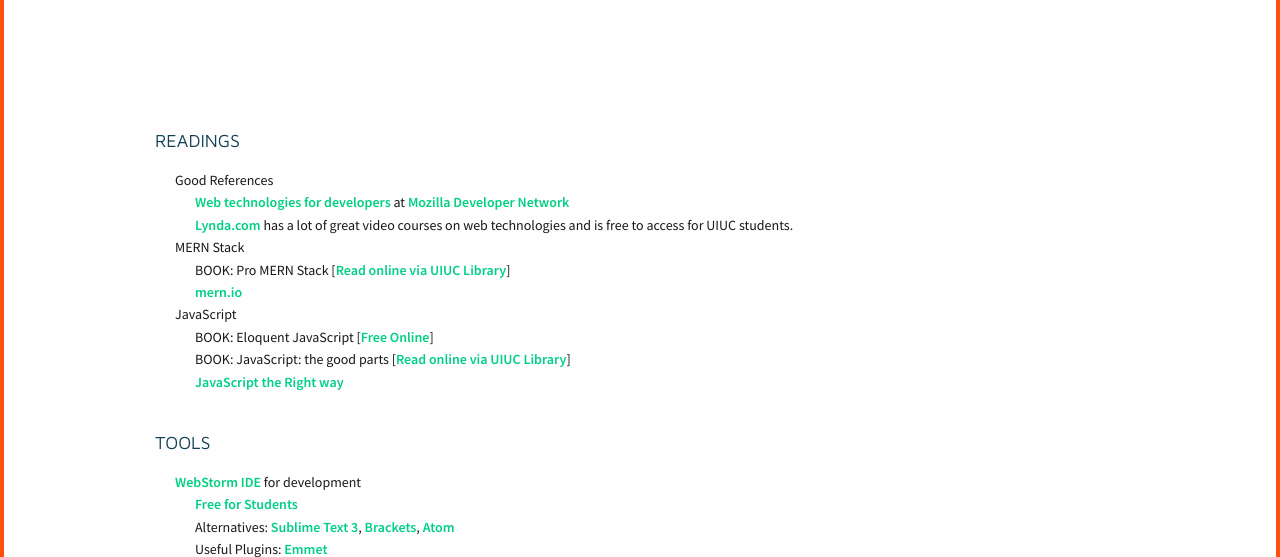
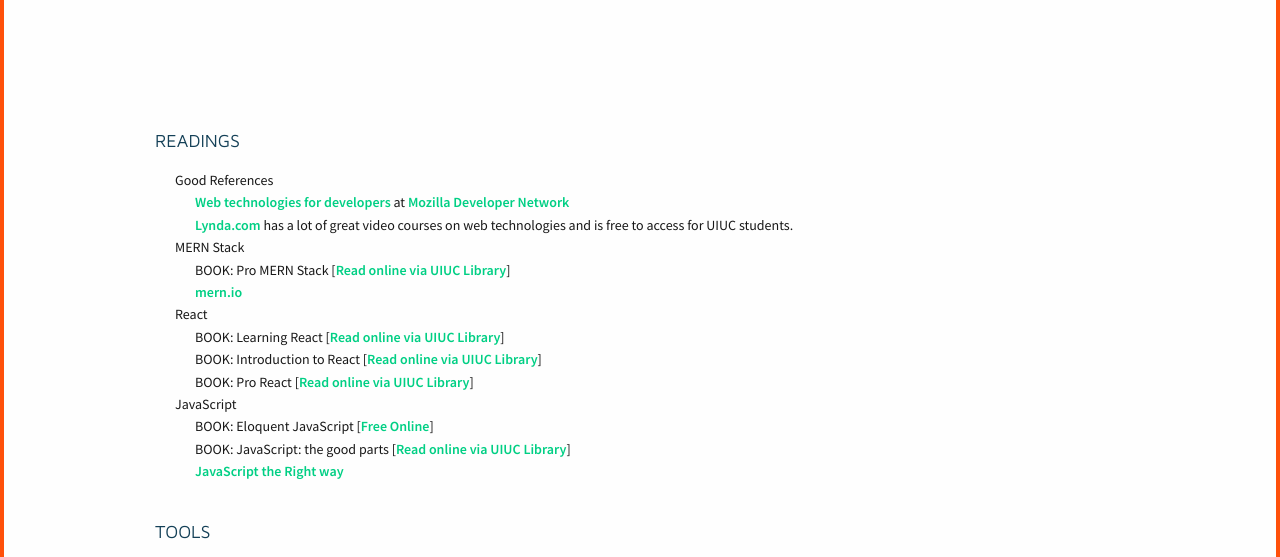
Before and after one commit to hanjinda/cs498rk.fa17, a website: page resources.html in a window 1280 px wide. Shown: the part 178-735 px from the top of the page. Drawn offline with nearby package versions, Linux system fonts and the light colour scheme.

Commit message:
add resources for React

```diff
--- a/resources.html
+++ b/resources.html
@@ -46,6 +46,21 @@
                     <li>BOOK: Pro MERN Stack [<a href="https://vufind.carli.illinois.edu/vf-uiu/Record/uiu_8276817" >Read online via UIUC Library</a>]</li>
                     <li><a href="http://mern.io/" >mern.io</a></li>
                   </ul>
+                </li>
+
+                <li> React
+                  <ul>
+                    <li>
+                      BOOK: Learning React  [<a href="https://vufind.carli.illinois.edu/vf-uiu/Record/uiu_8235092">Read online via UIUC Library</a>]
+                    </li>
+                    <li>
+                      BOOK: Introduction to React [<a href="https://vufind.carli.illinois.edu/vf-uiu/Record/uiu_7868999">Read online via UIUC Library</a>]
+                    </li>
+                    <li>
+                      BOOK: Pro React [<a href="https://vufind.carli.illinois.edu/vf-uiu/Record/uiu_7974914">Read online via UIUC Library</a>]
+                    </li>
+                  </ul>
+
                 </li>
 
                 <li>JavaScript
```
